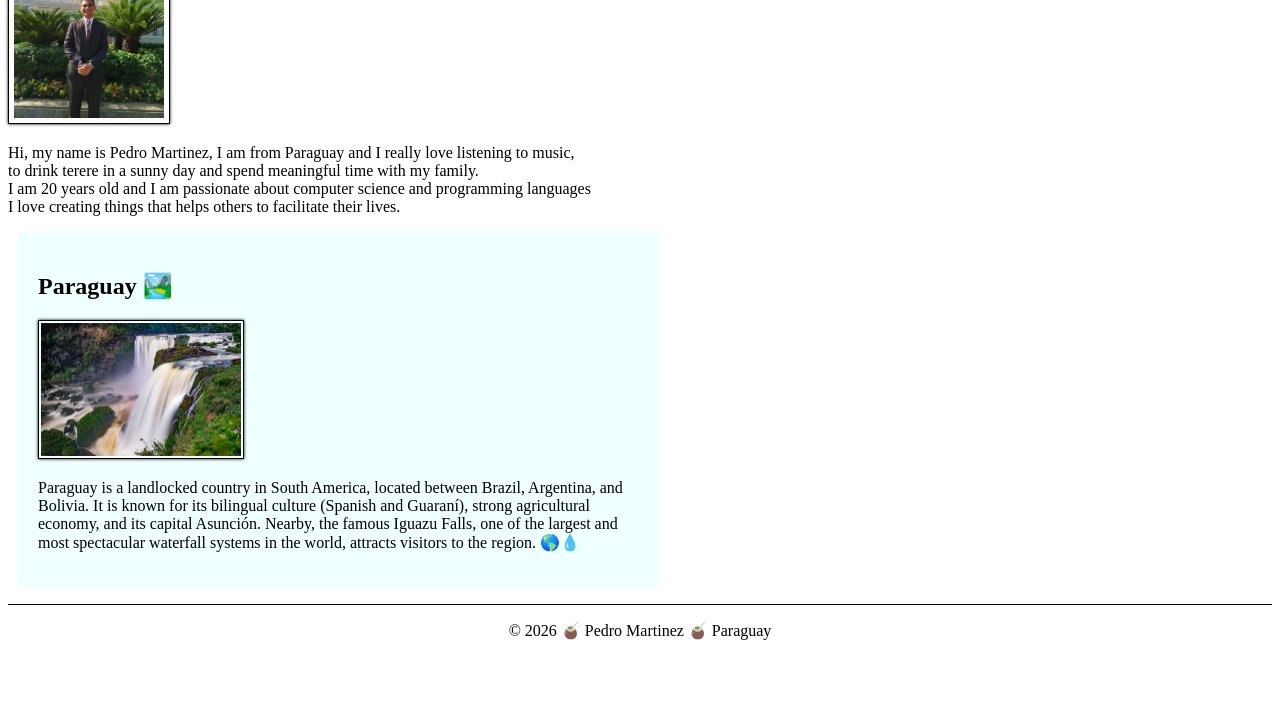
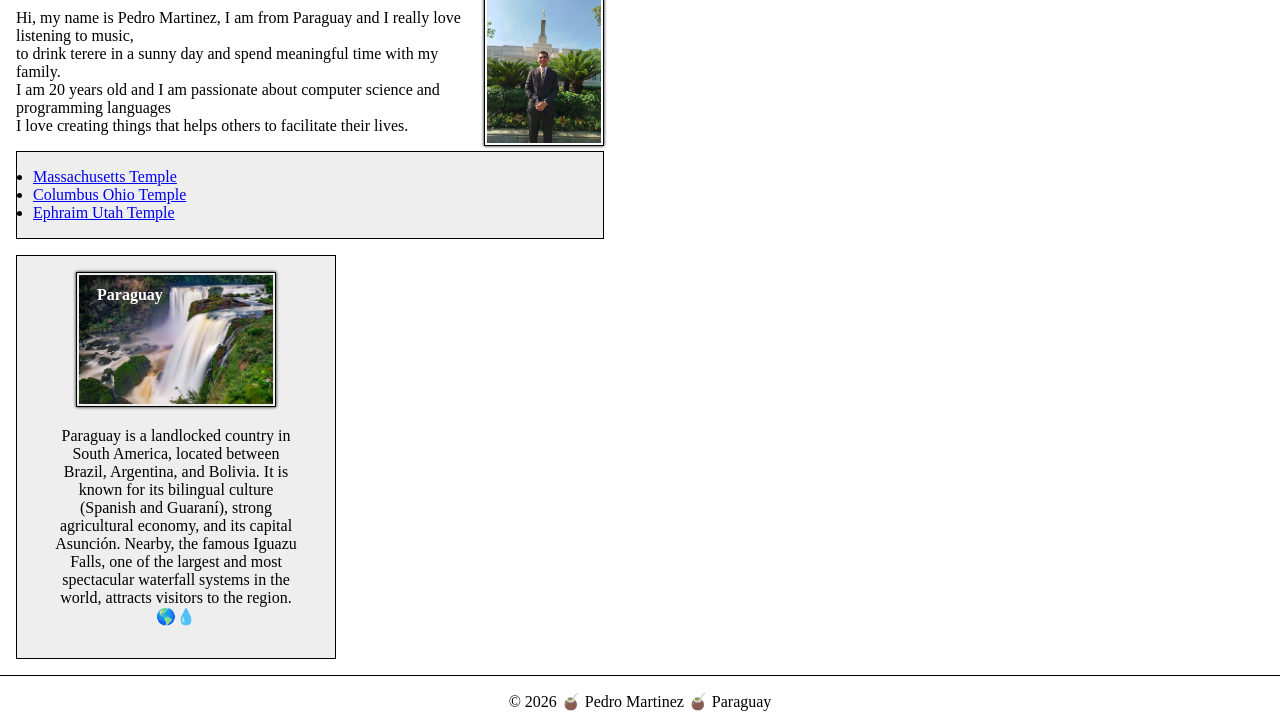
Before and after one commit to danielitomartinez/wdd130, a plain HTML site: page index.html in a window 1280 px wide. Shown: the part 312-1039 px from the top of the page. Before the commit the page ends 968 px from the top, so only its background shows below. Drawn offline with Linux system fonts and the light colour scheme.

Commit message:
Week 03 - Assignment

```diff
--- a/index.html
+++ b/index.html
@@ -16,6 +16,8 @@
         <nav>
             <a href="#">Home</a>
             <a href="wwr/">Rafting Website</a>
+            <a href="https://www.linkedin.com/in/pedro-martinez67/">Profile</a>
+            <a href="https://www.facebook.com/pedrodaniel.martinezfranco/">Facebook Page</a>
         </nav>
     </header>
     <main>
@@ -29,9 +31,21 @@
             I love creating things that helps others to facilitate their lives.
         </p>
 
+        <ul class="box">
+            <li><a href="https://www.churchofjesuschrist.org/temples/details/boston-massachusetts-temple?lang=eng"
+                  target="_blank">Massachusetts Temple</a>
+            </li>
+            <li><a href="https://www.churchofjesuschrist.org/temples/details/columbus-ohio-temple?lang=eng"
+                  target="_blank">Columbus Ohio Temple</a>
+            </li>
+            <li><a href="https://www.churchofjesuschrist.org/temples/details/ephraim-utah-temple?lang=eng"
+                  target="_blank">Ephraim Utah Temple</a>
+            </li>
+        </ul>
+
     </main>
-    <aside>
-        <h2>Paraguay 🏞️</h2>
+    <aside class="box">
+        <h2>Paraguay</h2>
         <img src="images/paraguay.webp" alt="Paraguay Falls">
         <p>Paraguay is a landlocked country in South America, located between Brazil, Argentina, and
             Bolivia.
--- a/styles/styles.css
+++ b/styles/styles.css
@@ -1,3 +1,9 @@
+* {
+    margin: 0;
+    padding: 0;
+    box-sizing: border-box;
+}
+
 nav {
     background-color: darkblue;
     padding: 10px;
@@ -11,6 +17,7 @@ nav a {
 
 h1 {
     color: darkblue;
+    padding: .5rem;
 }
 
 img {
@@ -19,23 +26,22 @@ img {
     border: 1px solid black;
     padding: 2px;
     box-shadow: 0 0 30px gray;
+    top: 0;
 }
 
 p {
+    margin: 1rem;
     padding: 0;
 }
 
 main {
-    max-width: 840px;
+    max-width: 620px;
 }
 
 aside {
-    width: 600px;
-    margin: 10px;
-    border: 5px;
-    padding: 20px;
-    background-color: azure;
-    color: black;
+    width: 20em;
+    text-align: center;
+    position: relative;
 }
 
 aside img {
@@ -44,12 +50,22 @@ aside img {
     box-shadow: 0 0 3px;
 }
 
+aside h2 {
+    position: absolute;
+    font-size: 16px;
+    color: #fff;
+    top: 30px;
+    left: 80px;
+}
+
 main img {
-    width: 150px;
+    width: 120px;
     height: auto;
     border: 1px solid black;
-    padding: 5px;
+    padding: 2px;
     box-shadow: 0 0 3px;
+    float: right;
+    margin: -5px 1rem 1rem 1rem;
 
 }
 
@@ -58,3 +74,12 @@ footer {
     border-top: 1px solid black;
     text-align: center;
 }
+
+/* Class Selector */
+.box {
+    margin: 1rem;
+    border: 1px solid rgba(0, 0, 0, 1);
+    padding: 1rem;
+    background-color: #eee;
+    color: #000;
+}
```
